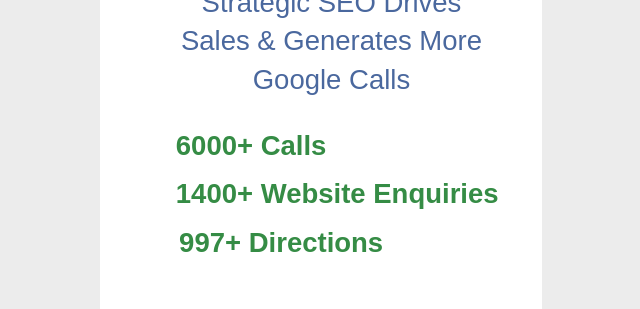
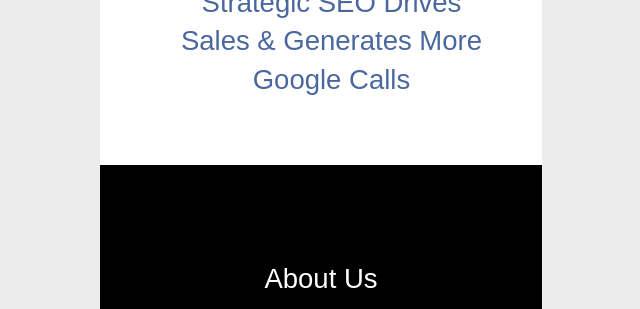
Before and after one commit to sk230144/yantramedia-landing, a Next.js app: page / in a window 1280 px wide. Shown: the part 6080-6389 px from the top of the page, without its empty margins (319-959 px from the left). Built offline with nearby package versions, Linux system fonts and the light colour scheme.

Commit message:
done all change

```diff
--- a/app/globals.css
+++ b/app/globals.css
@@ -145,9 +145,6 @@ ul, ol { list-style: none; }
 .seo-media { position: relative; margin: calc(33 * var(--u)) 0 0 calc(38 * var(--u)); width: calc(326 * var(--u)); height: calc(183.4 * var(--u)); box-shadow: 10px 10px 10px rgba(0,0,0,.18); }
 .video-card--seo { width: 100%; height: 100%; border-radius: 0; }
 .seo h2 { width: calc(305 * var(--u)); margin: calc(49 * var(--u)) 0 0 calc(58 * var(--u)); text-align: center; font-weight: 400; font-size: calc(25 * var(--u)); line-height: calc(35 * var(--u)); color: #4a689e; }
-.seo-results { margin-top: calc(28 * var(--u)); padding-left: calc(69 * var(--u)); font-weight: 700; font-size: calc(25 * var(--u)); color: #358c45; }
-.seo-results p + p { margin-top: calc(14 * var(--u)); }
-.seo-results p:last-child { margin: calc(16 * var(--u)) 0 0 calc(3 * var(--u)); }
 
 /* Industries — design is a 357×254 export of the 402 frame (scale 1.126): bar, headline, then a 3-column
    grid on 30px rows with dividers between columns. Faint green circles sit in two corners. */
--- a/app/page.tsx
+++ b/app/page.tsx
@@ -591,11 +591,6 @@ export default function Home() {
             <VideoCard id="ODYte2SjH5o" title="Driving Organic Growth & Quality Enquiries Through SEO & Google Business Profile Optimisation" thumb="maxresdefault" className="video-card--seo" />
           </Reveal>
           <Reveal><h2 id="seo-title">Strategic SEO Drives Sales &amp; Generates More Google Calls</h2></Reveal>
-          <Reveal className="seo-results">
-            <p><Counter to={6000} suffix="+" /> Calls</p>
-            <p><Counter to={1400} suffix="+" /> Website Enquiries</p>
-            <p><Counter to={997} suffix="+" /> Directions</p>
-          </Reveal>
         </section>
 
         <About />
--- a/components/landing/booking-form.tsx
+++ b/components/landing/booking-form.tsx
@@ -44,7 +44,7 @@ const copy: Record<Lang, Copy> = {
       designation: "Your Designation",
       websiteType: <>What kind of website do you<br />Want?</>,
       budget: <>Any Budget you have in your mind? If it<br />is below 20k, you should consider a<br />Freelancer</>,
-      business: <>Please describe your business &amp; your<br />vision in few words so we know your<br />business better(min 25 words)</>,
+      business: <>Please describe your business &amp; your<br />vision in few words so we know your<br />business better(min 20 words)</>,
       socialLink: <>Can you share your business social link<br />or current website link (if any):</>,
       competitor: "Any Competitor You Consider:",
       location: "Where are you located?",
@@ -59,7 +59,7 @@ const copy: Record<Lang, Copy> = {
     submit: "SUBMIT",
     sending: "SENDING...",
     sendError: "We couldn't send your details. Please try again.",
-    minWords: (n) => `Please write at least 25 words (${n} so far).`,
+    minWords: (n) => `Please write at least 20 words (${n} so far).`,
     required: "Please fill in this field.",
     confirmRequired: "Please tick this box to confirm.",
     fixErrors: "Please complete the highlighted fields above.",
@@ -76,7 +76,7 @@ const copy: Record<Lang, Copy> = {
       designation: "आपका पद",
       websiteType: <>आपको किस तरह की वेबसाइट<br />चाहिए?</>,
       budget: <>आपके मन में कोई बजट है? अगर यह<br />20k से कम है, तो आपको किसी<br />फ्रीलांसर पर विचार करना चाहिए</>,
-      business: <>कृपया अपने व्यवसाय और विज़न के बारे<br />में कुछ शब्दों में बताएं ताकि हम उसे<br />बेहतर समझ सकें (कम से कम 25 शब्द)</>,
+      business: <>कृपया अपने व्यवसाय और विज़न के बारे<br />में कुछ शब्दों में बताएं ताकि हम उसे<br />बेहतर समझ सकें (कम से कम 20 शब्द)</>,
       socialLink: <>क्या आप अपने व्यवसाय का सोशल लिंक<br />या वेबसाइट लिंक साझा कर सकते हैं:</>,
       competitor: "आप किसे अपना प्रतिस्पर्धी मानते हैं:",
       location: "आप कहाँ स्थित हैं?",
@@ -91,7 +91,7 @@ const copy: Record<Lang, Copy> = {
     submit: "सबमिट करें",
     sending: "भेजा जा रहा है...",
     sendError: "जानकारी भेजी नहीं जा सकी। कृपया फिर से प्रयास करें।",
-    minWords: (n) => `कृपया कम से कम 25 शब्द लिखें (अब तक ${n})।`,
+    minWords: (n) => `कृपया कम से कम 20 शब्द लिखें (अब तक ${n})।`,
     required: "कृपया यह फ़ील्ड भरें।",
     confirmRequired: "पुष्टि के लिए कृपया इस बॉक्स पर टिक करें।",
     fixErrors: "कृपया ऊपर चिह्नित फ़ील्ड पूरे करें।",
@@ -122,7 +122,7 @@ const fields: Field[] = [
   { name: "location", required: true, lx: 26.5, ly: 1844.2, fx: 32, fy: 1882, pl: 19.1 },
 ];
 
-const MIN_BUSINESS_WORDS = 25;
+const MIN_BUSINESS_WORDS = 20;
 const INSTAGRAM_URL = "https://www.instagram.com/yantramedia/";
 export const FROM_HOME_KEY = "ym-book-from-home";
 const EMAILJS_SERVICE_ID = "service_b2sh7c9";
```
Also changed, not shown: 1 other file (tests, documents, lock files or other folders).
